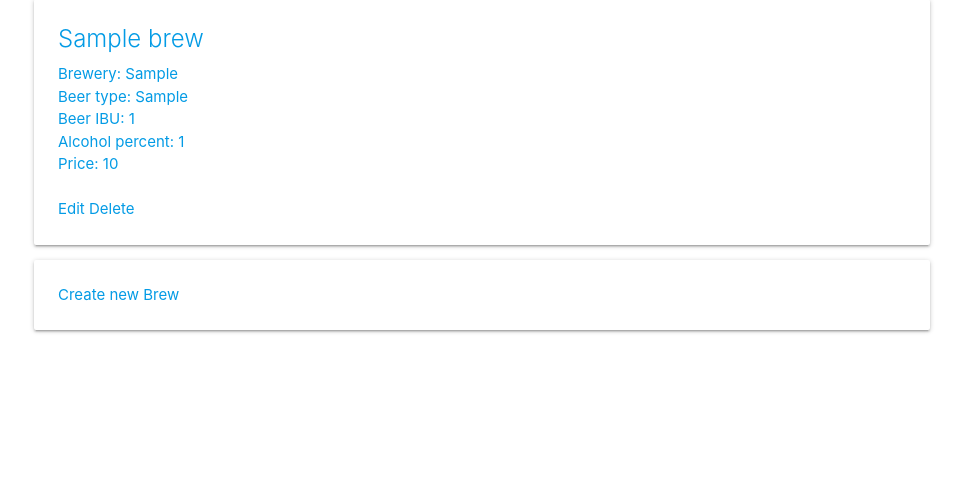
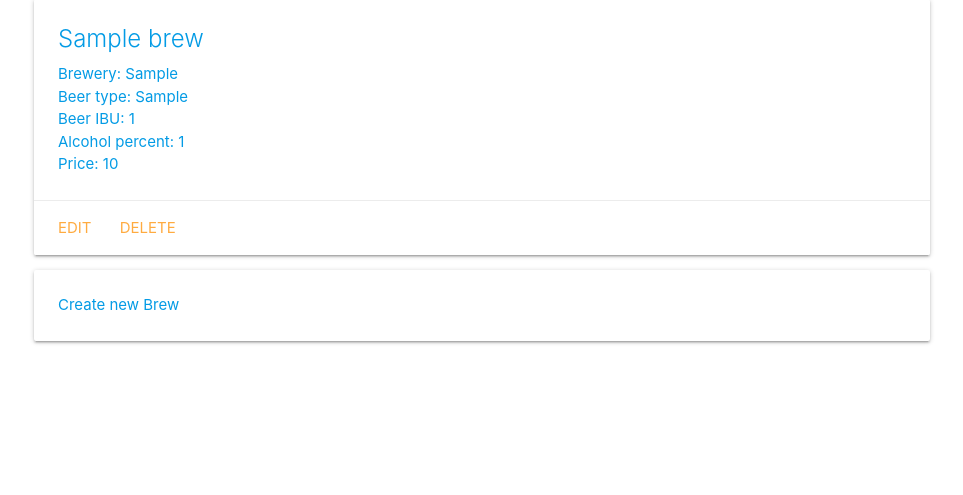
Before and after one commit to alexmcdermid/brewCollector, a Django app: page /brews/ in a window 1280 px wide. Shown: the part 201-696 px from the top of the page, without its empty margins (158-1121 px from the left). Run offline with Django 3.2, Linux system fonts and the light colour scheme; tables that the repository leaves empty hold one stand-in row (values such as "Sample post").

Commit message:
update card action

```diff
--- a/brewcollector/main_app/templates/brews/index.html
+++ b/brewcollector/main_app/templates/brews/index.html
@@ -18,11 +18,12 @@
       <br>
       Price: {{brew.price}}
       <br>
-      <br>
+    </div>
+    </a>
+    <div class='card-action'>
       <a href="/brews/{{ brew.id }}/edit/">Edit</a>
       <a href="/brews/{{ brew.id }}/delete/">Delete</a>
     </div>
-    </a>
   </div>
 {% endfor %}
 <a href="/brews/new">
```
